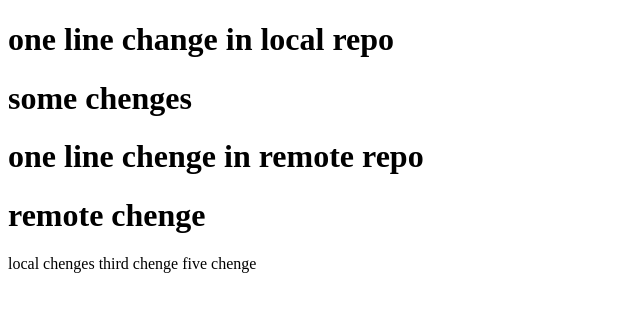
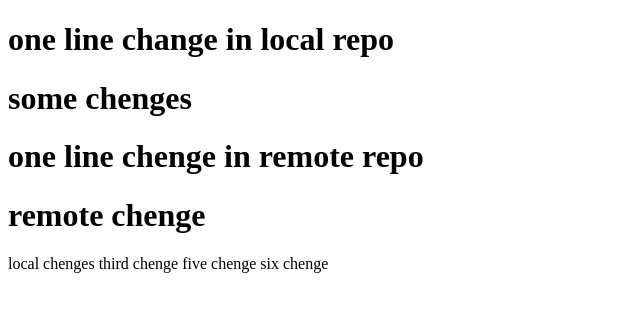
Before and after one commit to chaurasiyaharish/work-in-group-in-github, a plain HTML site: page index.html in a window 1280 px wide. Shown: the full height of the page, 0-640 px from the left. Drawn offline with Linux system fonts and the light colour scheme.

Commit message:
Update index.html

```diff
--- a/index.html
+++ b/index.html
@@ -13,5 +13,6 @@
     local chenges
     third chenge
     five chenge
+    six chenge
 </body>
 </html>
```
